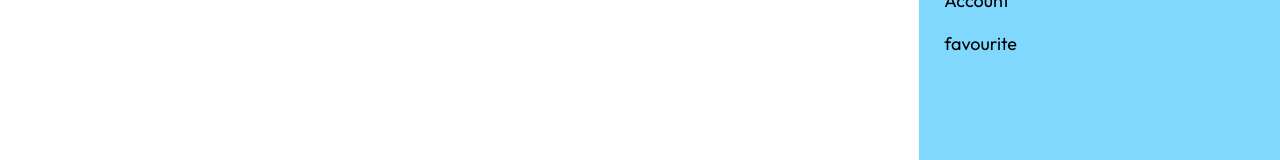
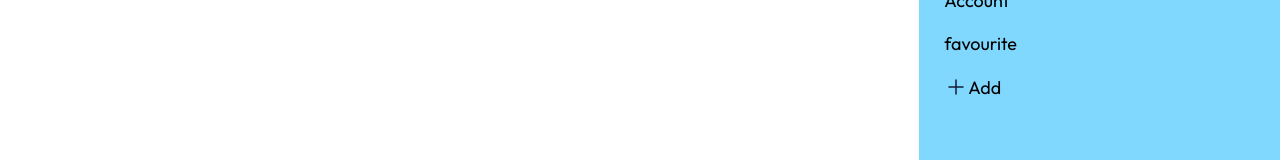
Before and after one commit to Dev-KoSi/fxdiario, a React (Vite) app: page / in a window 1280 px wide. Shown: the part 154-314 px from the top of the page. Built offline with nearby package versions, Linux system fonts and the light colour scheme; a web font is replaced by a local one.

Commit message:
Update: [Sidebar]

```diff
--- a/src/components/SideBar.tsx
+++ b/src/components/SideBar.tsx
@@ -44,6 +44,14 @@ export function SideBar() {
                     favourite
                 </div>
 
+                <div className="add-log">
+                    <svg xmlns="http://www.w3.org/2000/svg" viewBox="0 0 24 24" width="24" height="24" color="#000000" fill="none" stroke="#141B34" stroke-width="1.5" stroke-linecap="round" stroke-linejoin="round">
+                        <path d="M12.001 5.00003V19.002" />
+                        <path d="M19.002 12.002L4.99998 12.002" />
+                    </svg>
+                    Add
+                </div>
+
                 <div className="logout">
                     Log out
                 </div>
--- a/src/styles/SideBar.css
+++ b/src/styles/SideBar.css
@@ -67,7 +67,17 @@
     cursor: pointer;
 }
 
-.sidebar .account:hover, .sidebar .fav:hover{
+.sidebar .add-log{
+    font-size: 18px;
+    margin-bottom: 10px;
+    padding: 5px;
+    transition: 0.3s ease-in-out;
+    cursor: pointer;
+    align-items: center;
+    display: flex;
+}
+
+.sidebar .account:hover, .sidebar .fav:hover, .sidebar .add-log:hover{
     background-color: white;
 }
 
```
